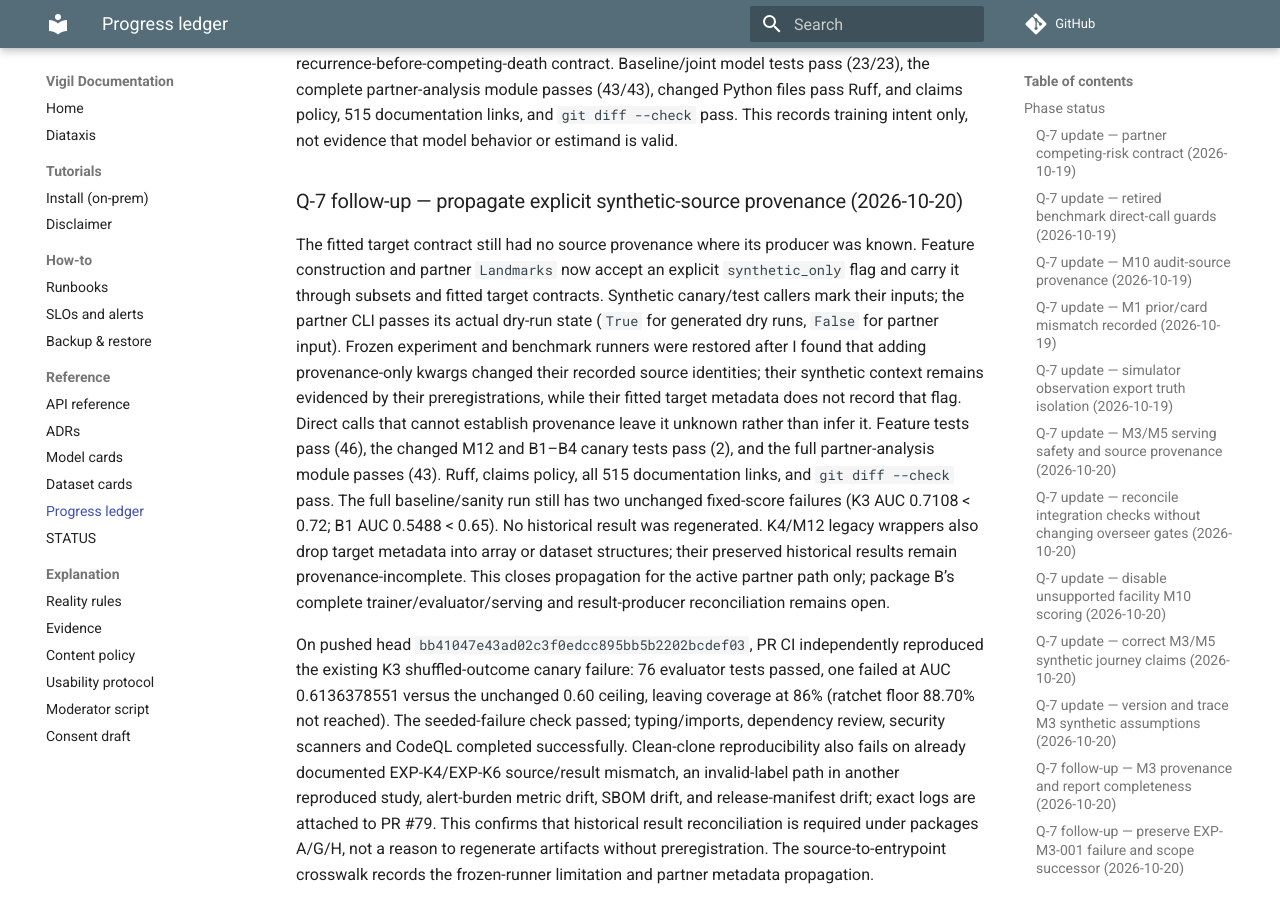
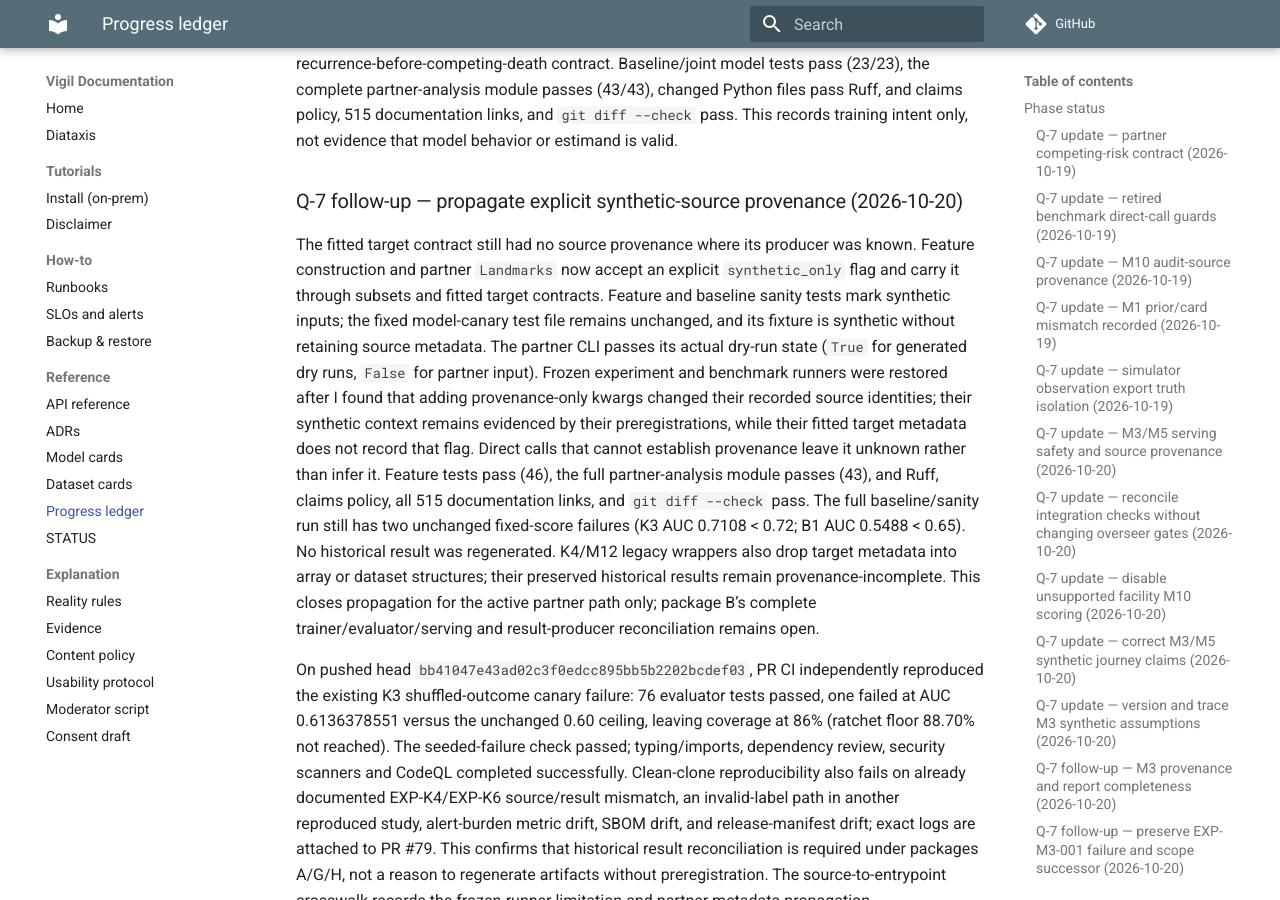
Before and after one commit to gasthecreator/vigil, an MkDocs documentation site: the page built from docs/PROGRESS.md, in a window 1280 px wide and 900 px high, scrolled down 31074 px. Built offline with MkDocs 1.6.1 and Material for MkDocs 9.7.7, drawn with Linux system fonts in a browser that asks for light colours; comment, search, counter and statistics services are not loaded.

Commit message:
fix(ml): preserve canary test integrity

```diff
--- a/docs/PROGRESS.md
+++ b/docs/PROGRESS.md
@@ -251,7 +251,7 @@ The label producer tagged each Series with `target_estimand` and `horizon_days`,
 
 ### Q-7 follow-up — propagate explicit synthetic-source provenance (2026-10-20)
 
-The fitted target contract still had no source provenance where its producer was known. Feature construction and partner `Landmarks` now accept an explicit `synthetic_only` flag and carry it through subsets and fitted target contracts. Synthetic canary/test callers mark their inputs; the partner CLI passes its actual dry-run state (`True` for generated dry runs, `False` for partner input). Frozen experiment and benchmark runners were restored after I found that adding provenance-only kwargs changed their recorded source identities; their synthetic context remains evidenced by their preregistrations, while their fitted target metadata does not record that flag. Direct calls that cannot establish provenance leave it unknown rather than infer it. Feature tests pass (46), the changed M12 and B1–B4 canary tests pass (2), and the full partner-analysis module passes (43). Ruff, claims policy, all 515 documentation links, and `git diff --check` pass. The full baseline/sanity run still has two unchanged fixed-score failures (K3 AUC 0.7108 < 0.72; B1 AUC 0.5488 < 0.65). No historical result was regenerated. K4/M12 legacy wrappers also drop target metadata into array or dataset structures; their preserved historical results remain provenance-incomplete. This closes propagation for the active partner path only; package B’s complete trainer/evaluator/serving and result-producer reconciliation remains open.
+The fitted target contract still had no source provenance where its producer was known. Feature construction and partner `Landmarks` now accept an explicit `synthetic_only` flag and carry it through subsets and fitted target contracts. Feature and baseline sanity tests mark synthetic inputs; the fixed model-canary test file remains unchanged, and its fixture is synthetic without retaining source metadata. The partner CLI passes its actual dry-run state (`True` for generated dry runs, `False` for partner input). Frozen experiment and benchmark runners were restored after I found that adding provenance-only kwargs changed their recorded source identities; their synthetic context remains evidenced by their preregistrations, while their fitted target metadata does not record that flag. Direct calls that cannot establish provenance leave it unknown rather than infer it. Feature tests pass (46), the full partner-analysis module passes (43), and Ruff, claims policy, all 515 documentation links, and `git diff --check` pass. The full baseline/sanity run still has two unchanged fixed-score failures (K3 AUC 0.7108 < 0.72; B1 AUC 0.5488 < 0.65). No historical result was regenerated. K4/M12 legacy wrappers also drop target metadata into array or dataset structures; their preserved historical results remain provenance-incomplete. This closes propagation for the active partner path only; package B’s complete trainer/evaluator/serving and result-producer reconciliation remains open.
 
 On pushed head `bb41047e43ad02c3f0edcc895bb5b2202bcdef03`, PR CI independently reproduced the existing K3 shuffled-outcome canary failure: 76 evaluator tests passed, one failed at AUC 0.6136378551 versus the unchanged 0.60 ceiling, leaving coverage at 86% (ratchet floor 88.70% not reached). The seeded-failure check passed; typing/imports, dependency review, security scanners and CodeQL completed successfully. Clean-clone reproducibility also fails on already documented EXP-K4/EXP-K6 source/result mismatch, an invalid-label path in another reproduced study, alert-burden metric drift, SBOM drift, and release-manifest drift; exact logs are attached to PR #79. This confirms that historical result reconciliation is required under packages A/G/H, not a reason to regenerate artifacts without preregistration. The source-to-entrypoint crosswalk records the frozen-runner limitation and partner metadata propagation.
 
```
Also changed, not shown: docs/audits/CORE-ML-ENTRYPOINT-CROSSWALK-2026-10.md (+1 -1 lines), 1 other file.
